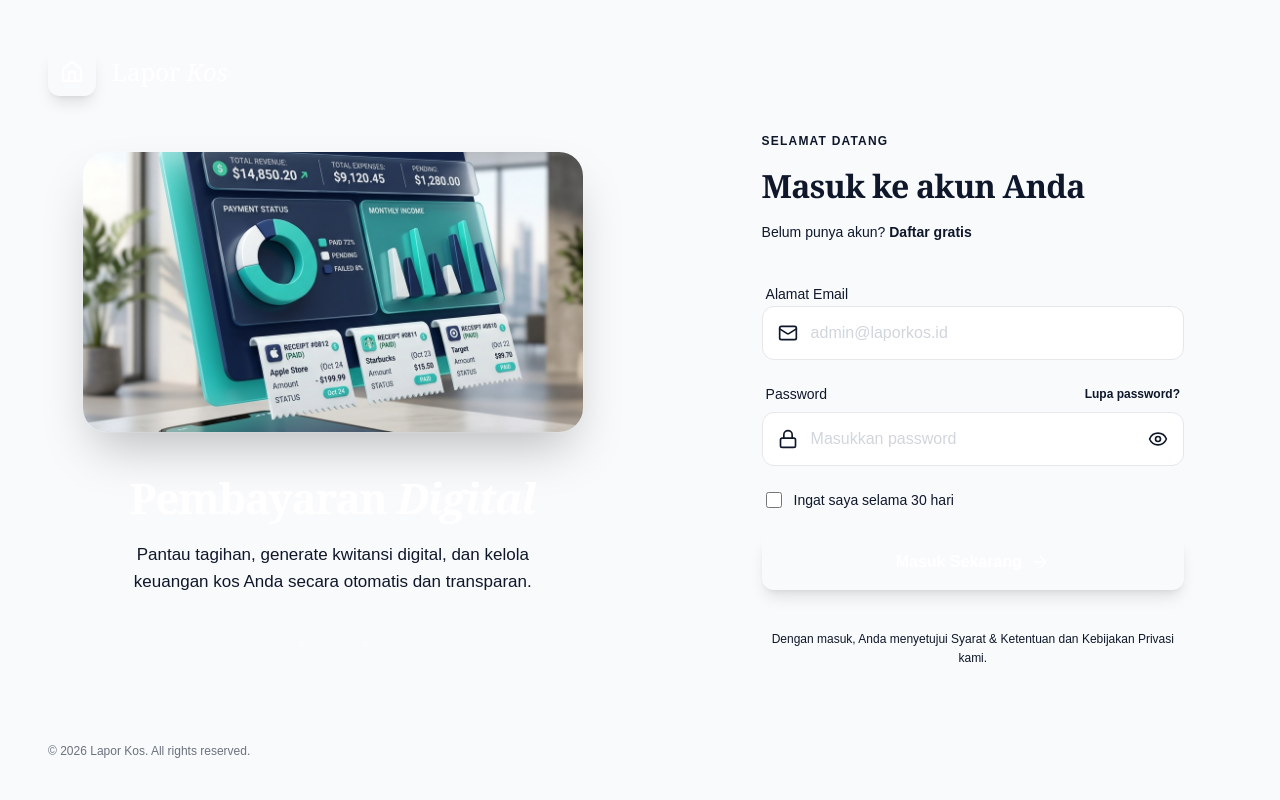
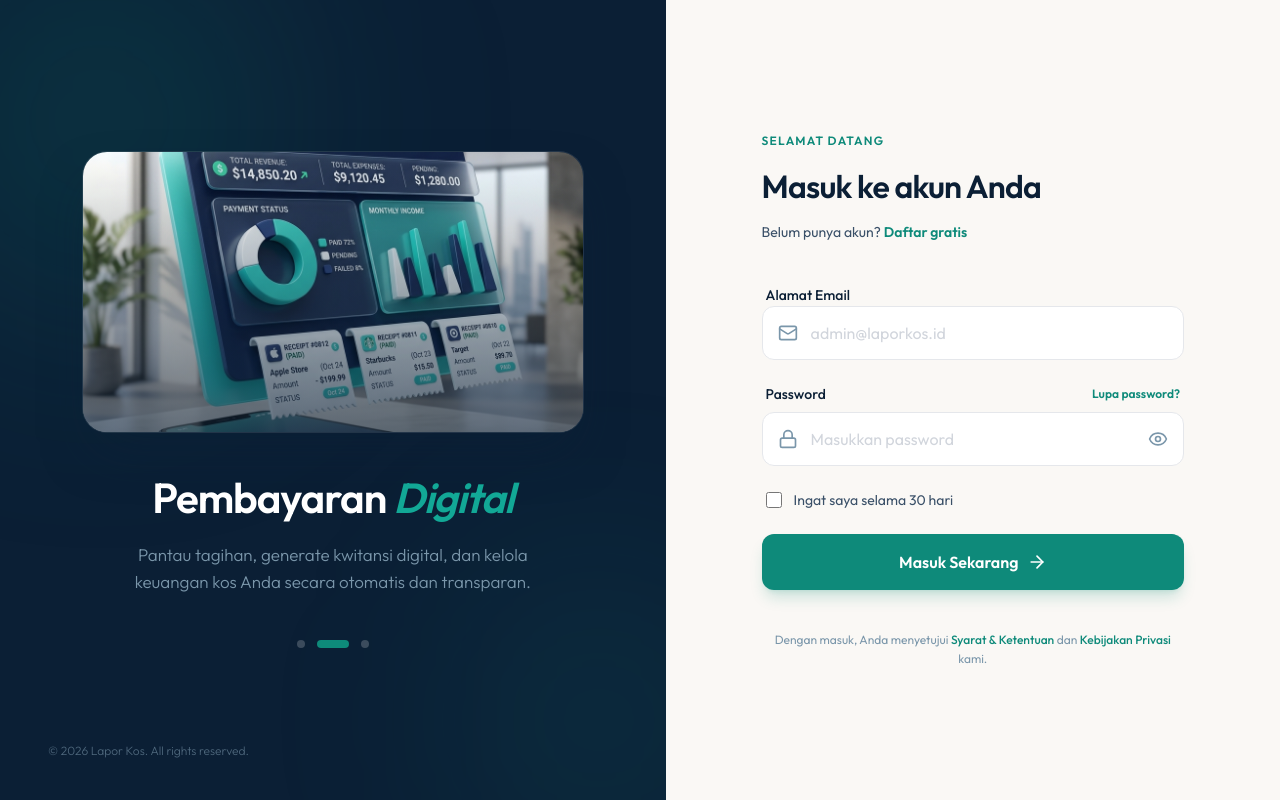
Before and after one commit to Yosua13/lapor-kos, a Next.js app in the folder frontend/: page /login in a window 1280 px wide. Built offline with nearby package versions, Linux system fonts and the light colour scheme; no server answers.

Commit message:
style(modul 0 - auth - frontend): mengembalikan tampilan, animasi, dan palet warna login serta register seperti semula

```diff
--- a/frontend/src/app/globals.css
+++ b/frontend/src/app/globals.css
@@ -1,6 +1,15 @@
 @import "tailwindcss";
 
 @theme {
+  /* Original Colors for Auth & Layouts */
+  --color-navy: #0b1f35;
+  --color-navy-mid: #112d47;
+  --color-teal: #0e8a7a;
+  --color-teal-light: #12a896;
+  --color-cream: #faf8f5;
+  --color-text-mid: #3a5068;
+  --color-text-muted: #7a96aa;
+
   /* Colors - The Dynamic Pulse Palette */
   --color-brand-navy: #0F172A;
   --color-brand-teal: #14B8A6;
@@ -8,24 +17,40 @@
   --color-brand-cream: #F8FAFC;
 
   /* Fonts */
+  --font-serif: var(--font-dm-serif);
+  --font-outfit: var(--font-outfit);
   --font-display: "Outfit", sans-serif;
   --font-body: "Plus Jakarta Sans", sans-serif;
 
   /* Animations */
+  --animate-fade-up: fadeUp 0.6s ease both;
+  --animate-fade-up-delay: fadeUp 0.6s 0.2s ease both;
+  --animate-float: float 5s ease-in-out infinite;
+  --animate-spin-slow: spin 0.6s linear infinite;
+  --animate-bar-grow: barGrow 1s 0.8s ease both;
+
   --animate-pulse-teal: pulseTeal 2s infinite;
-  --animate-float: float 4s ease-in-out infinite;
   --animate-slide-up: slideUp 0.6s cubic-bezier(0.2, 1, 0.3, 1) both;
   --animate-grow-width: growWidth 1.5s cubic-bezier(0.65, 0, 0.35, 1) both;
   --animate-grow-height: growHeight 1.5s cubic-bezier(0.65, 0, 0.35, 1) both;
   --animate-stroke-fill: strokeFill 2s cubic-bezier(0.65, 0, 0.35, 1) both;
 
+  @keyframes fadeUp {
+    from { opacity: 0; transform: translateY(18px); }
+    to { opacity: 1; transform: translateY(0); }
+  }
+  @keyframes float {
+    0%, 100% { transform: translateY(0); }
+    50% { transform: translateY(-6px); }
+  }
+  @keyframes barGrow {
+    from { width: 0%; }
+    to { width: 90%; }
+  }
+
   @keyframes pulseTeal {
     0%, 100% { box-shadow: 0 0 0 0 rgba(20, 184, 166, 0.4); }
     50% { box-shadow: 0 0 0 8px rgba(20, 184, 166, 0); }
-  }
-  @keyframes float {
-    0%, 100% { transform: translateY(0); }
-    50% { transform: translateY(-8px); }
   }
   @keyframes slideUp {
     from { opacity: 0; transform: translateY(20px); }
```
